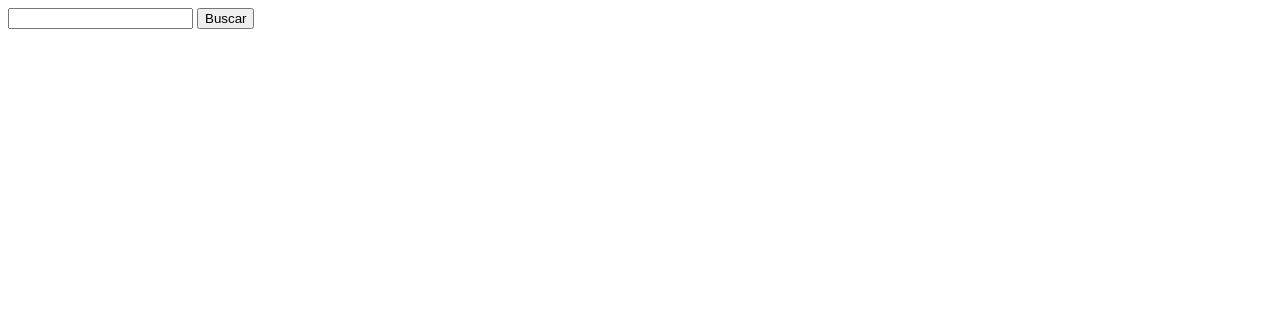
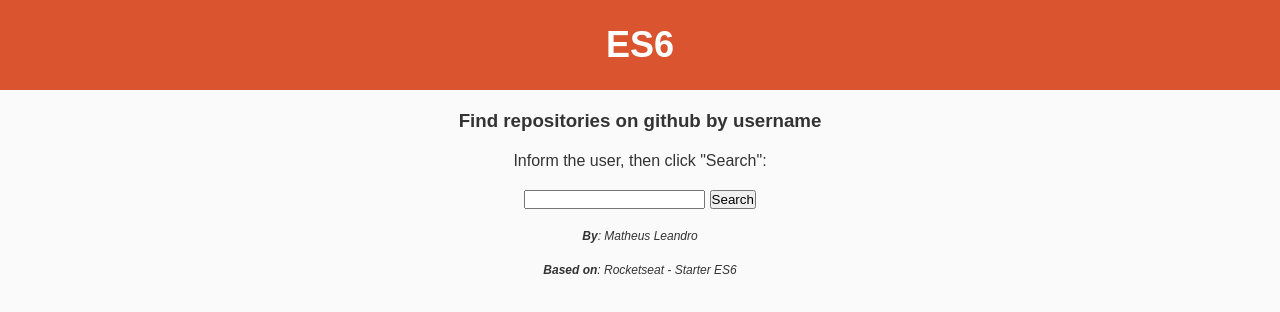
Before and after one commit to matheusleandroo/es6-github-repositories, a plain HTML site: page index.html in a window 1280 px wide. Drawn offline with nearby package versions, Linux system fonts and the light colour scheme.

Commit message:
change style

```diff
--- /dev/null
+++ b/css/style.css
@@ -0,0 +1,52 @@
+* {
+    margin: 0;
+    padding: 0;
+    outline: 0;
+    box-sizing: border-box;
+}
+
+body {
+    font-family: Arial, Helvetica, sans-serif;
+    background: #fafafa;
+    color: #333;
+}
+
+#header {
+    width: 100%;
+    height: 90px;
+    background: #da552f;
+    font-size: 18px;
+    font-weight: bold;
+    color: #fff;
+    display: flex;
+    justify-content: center;
+    align-items: center;
+    padding: 5px;
+    margin-bottom: 20px;
+}
+
+#git {
+    width: 100%;
+    text-align: center;
+    margin-bottom: 20px;
+}
+
+#git h3, p {
+    margin-bottom: 20px;
+}
+
+#results, #footer {
+    max-width: 700px;
+    margin: 0 auto 20px;
+    padding: 0 20px;
+}
+
+#results ul>li {
+    padding-bottom: 10px;
+}
+
+#footer p {
+    text-align: center;
+    font-size: 12px;
+    font-style: italic;
+}
--- a/index.html
+++ b/index.html
@@ -1,27 +1,31 @@
 <!DOCTYPE html>
-<html lang="pt-br">
-
+<html lang="en">
    <head>
-    <!-- Meta tags Obrigatórias -->
+      <!-- Required meta tags -->
       <meta charset="utf-8">
       <meta name="viewport" content="width=device-width, initial-scale=1, shrink-to-fit=no">
-
+      <!-- CSS -->
+      <link rel="stylesheet" href="./css/style.css" />
       <title>Rocketseat JS</title>
    </head>
-
    <body>
-
+      <div id="header">
+         <h1>ES6</h1>
+      </div>
       <div id="git">
+         <h3>Find repositories on github by username</h3>
+         <p>Inform the user, then click "Search":</p>
          <input id="inputGit" type="text" name="user">
-        <button onclick="listRepositories()">Buscar</button>
+         <button onclick="listRepositories()">Search</button>
       </div>
-
-    <div id="resultados">
+      <div id="results">
          <ul></ul>
       </div>
-
+      <div id="footer">
+         <p><strong>By</strong>: Matheus Leandro</p>
+         <p><strong>Based on</strong>: Rocketseat - Starter ES6</p>
+      </div>
       <script src="https://unpkg.com/axios/dist/axios.min.js"></script>
       <script src="js/main.js"></script>
    </body>
-
 </html>
--- a/js/main.js
+++ b/js/main.js
@@ -1,5 +1,5 @@
+var inputElement = document.querySelector('input');
 var listElement = document.querySelector('ul');
-var inputElement = document.querySelector('input');
 
 function renderRepositories(repositories) {
 	listElement.innerHTML = "";
@@ -16,7 +16,7 @@ function renderRepositories(repositories) {
 function renderLoading(loading) {
 	listElement.innerHTML = "";
 
-    var textElement = document.createTextNode('Carregando...');
+	var textElement = document.createTextNode('Loading...');
 	var loadingElement = document.createElement('li');
 
 	loadingElement.appendChild(textElement);
@@ -26,7 +26,7 @@ function renderLoading(loading) {
 function renderError(loading) {
 	listElement.innerHTML = "";
 
-    var textElement = document.createTextNode('Erro!');
+	var textElement = document.createTextNode('Erro during the process or repositorie not found! Try again.');
 	var errorElement = document.createElement('li');
 
 	errorElement.style.color = "#F00";
@@ -42,10 +42,10 @@ function listRepositories() {
 	renderLoading();
 
 	axios.get('https://api.github.com/users/' + user + '/repos')
-        .then(function(response) {
+		.then(function (response) {
 			renderRepositories(response.data);
 		})
-        .catch(function() {
+		.catch(function () {
 			renderError();
 		});
 }
```
Lines whose indentation alone changed are shown as unchanged.
